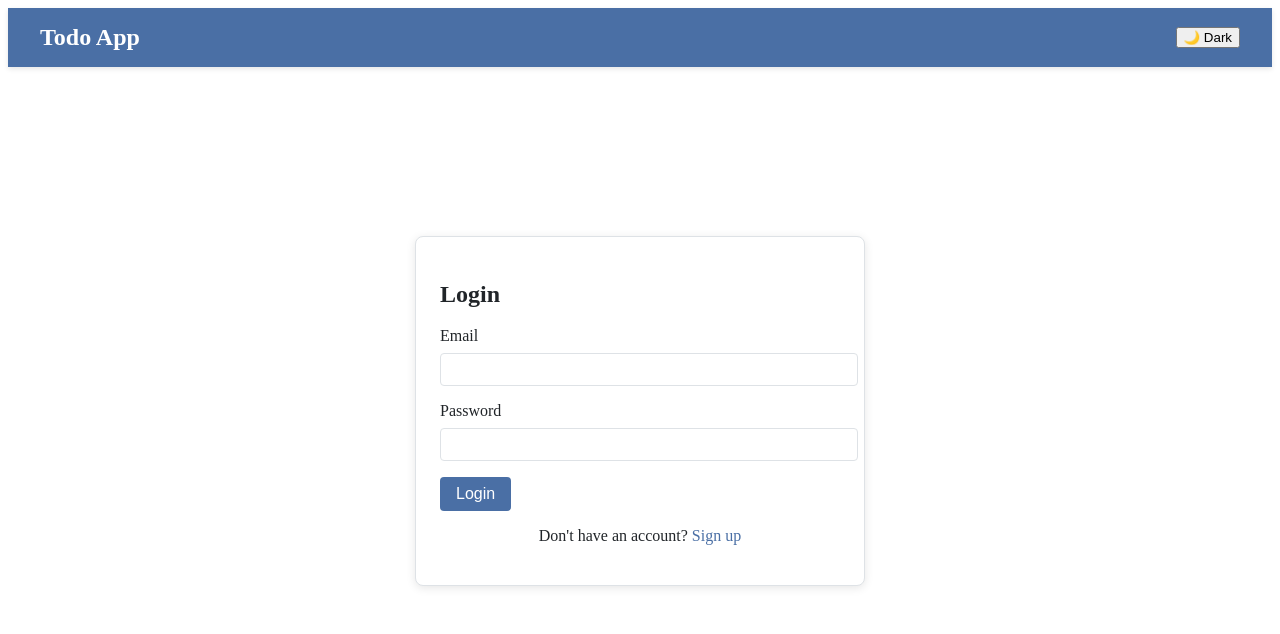
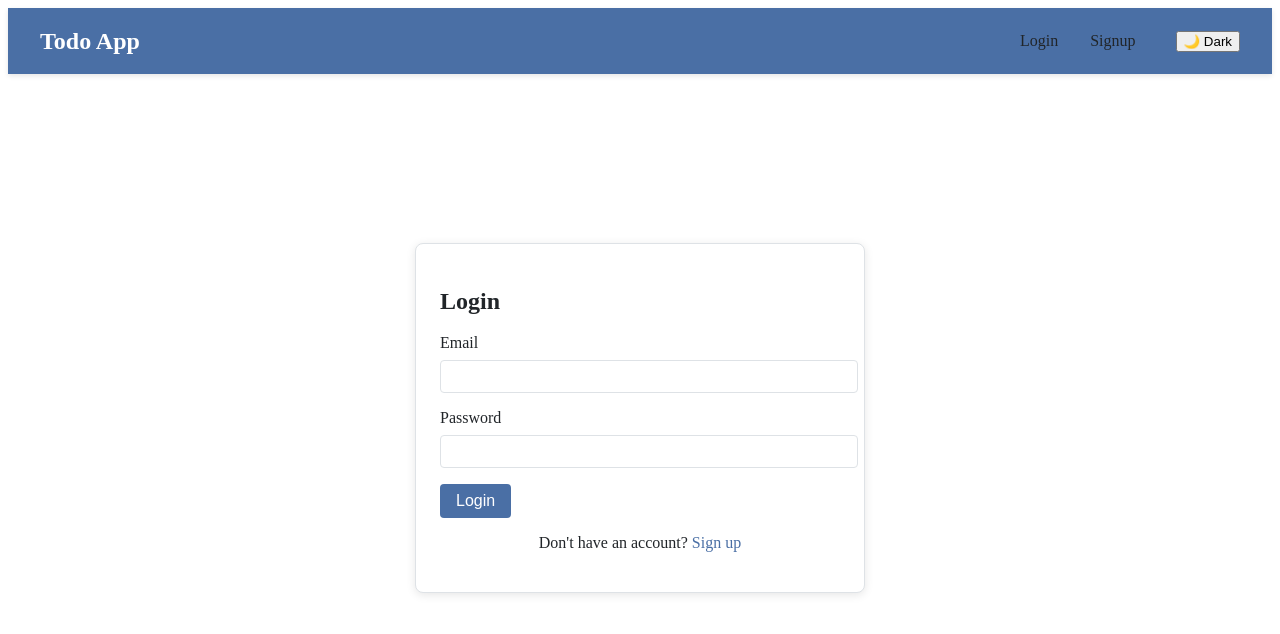
Before and after one commit to guptak-hash/TODO_FULLSTACK, a React (Vite) app in the folder todo-frontend/: page / in a window 1280 px wide. Shown: the top 634 px of the page. Built offline with nearby package versions, Linux system fonts and the light colour scheme.

Commit message:
changed navlink to link

```diff
--- a/todo-frontend/src/App.jsx
+++ b/todo-frontend/src/App.jsx
@@ -1,5 +1,6 @@
 // src/App.js
-import { BrowserRouter as Router, Routes, Route, Navigate, HashRouter} from 'react-router-dom';
+// import { BrowserRouter as Router, Routes, Route, Navigate, HashRouter} from 'react-router-dom';
+import { HashRouter, Routes, Route } from 'react-router-dom';
 import { AuthProvider } from './context/AuthContext';
 import { ThemeProvider } from './context/ThemeContext';
 import PrivateRoute from './components/Auth/PrivateRoute';
--- a/todo-frontend/src/components/Layout/Header.jsx
+++ b/todo-frontend/src/components/Layout/Header.jsx
@@ -1,4 +1,49 @@
+// // src/components/Layout/Header.jsx
+// import { useAuth } from '../../context/AuthContext';
+// import { useTheme } from '../../context/ThemeContext';
+// import Button from '../UI/Button';
+// import Navbar from './Navbar';
+
+// const Header = () => {
+//   const { user, logout } = useAuth();
+//   const { theme, toggleTheme } = useTheme();
+
+//   return (
+//     <header className="header">
+//       <div className="header-content">
+//         <h1 className="logo">Todo App</h1>
+//         <div className="header-actions">
+//           {user && (
+//             <Navbar />
+//           )}
+//           <Button
+//             variant="secondary"
+//             size="small"
+//             onClick={toggleTheme}
+//             className="theme-toggle"
+//           >
+//             {theme === 'light' ? '🌙 Dark' : '☀️ Light'}
+//           </Button>
+//           {user && (
+//             <Button
+//               variant="danger"
+//               size="small"
+//               onClick={logout}
+//             >
+//               Logout
+//             </Button>
+//           )}
+//         </div>
+//       </div>
+//     </header>
+//   );
+// };
+
+// export default Header;
+
+
 // src/components/Layout/Header.jsx
+import { Link } from 'react-router-dom';
 import { useAuth } from '../../context/AuthContext';
 import { useTheme } from '../../context/ThemeContext';
 import Button from '../UI/Button';
@@ -11,9 +56,14 @@ const Header = () => {
   return (
     <header className="header">
       <div className="header-content">
-        <h1 className="logo">Todo App</h1>
+        <Link to="/" className="logo">Todo App</Link>
         <div className="header-actions">
-          {user && (
+          {!user ? (
+            <div className="auth-links">
+              <Link to="/login" className="nav-link">Login</Link>
+              <Link to="/signup" className="nav-link">Signup</Link>
+            </div>
+          ) : (
             <Navbar />
           )}
           <Button
--- a/todo-frontend/src/styles/utilities.css
+++ b/todo-frontend/src/styles/utilities.css
@@ -243,7 +243,7 @@
 }
 
 /* Header styles */
-.header {
+/* .header {
   background-color: var(--primary-color);
   color: white;
   padding: 1rem;
@@ -257,6 +257,38 @@
   max-width: 1200px;
   margin: 0 auto;
   width: 100%;
+} */
+
+
+/* Header links */
+.auth-links {
+  display: flex;
+  gap: 1rem;
+  margin-right: 1rem;
+}
+
+.nav-link {
+  color: var(--text-color);
+  text-decoration: none;
+  padding: 0.5rem;
+  border-radius: 4px;
+  transition: all 0.2s ease;
+}
+
+.nav-link:hover {
+  background-color: rgba(255, 255, 255, 0.1);
+}
+
+.nav-link.active {
+  background-color: rgba(255, 255, 255, 0.2);
+  font-weight: bold;
+}
+
+.logo {
+  color: white;
+  text-decoration: none;
+  margin: 0;
+  font-size: 1.5rem;
 }
 
 /* Auth switch link */
```
Also changed, not shown: todo-frontend/public/404.html (added, +18 -0 lines), todo-frontend/src/components/Layout/Navbar.jsx (+32 -0 lines).
